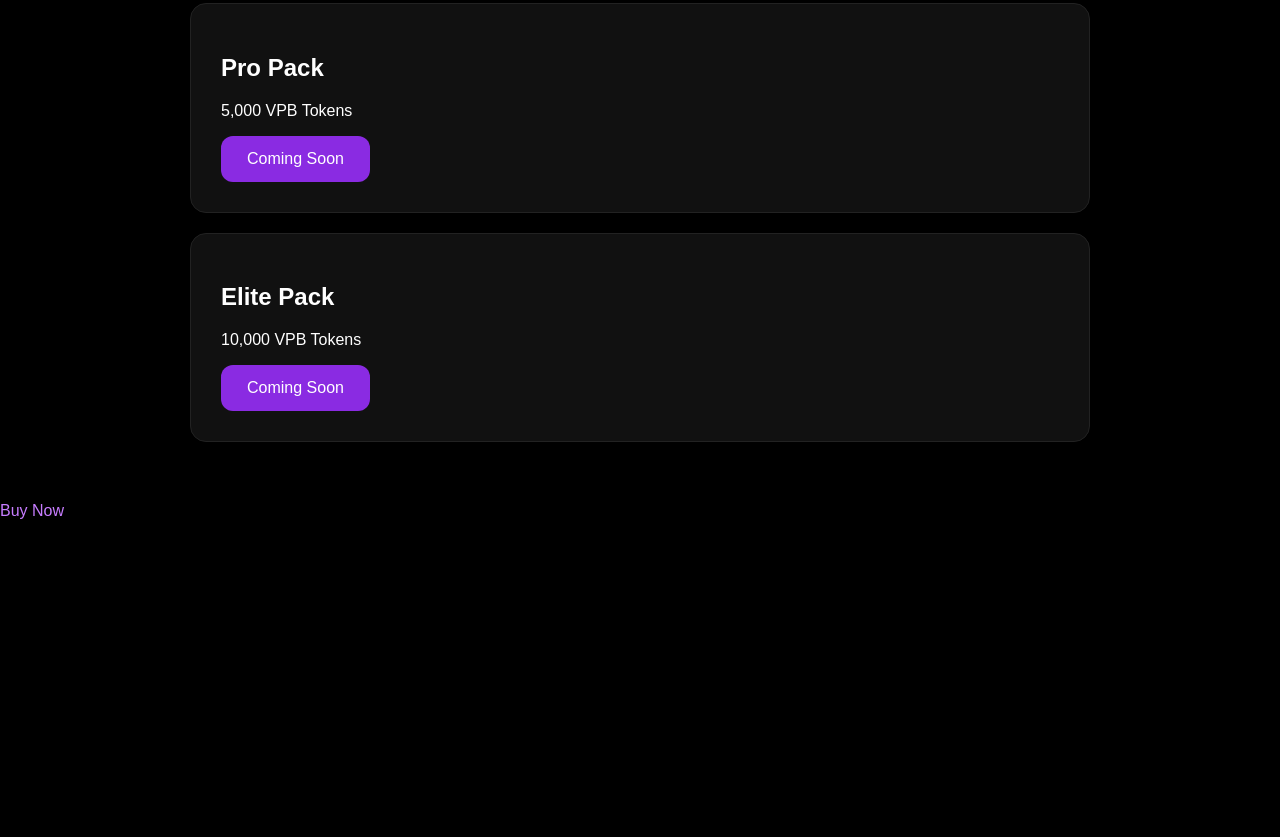
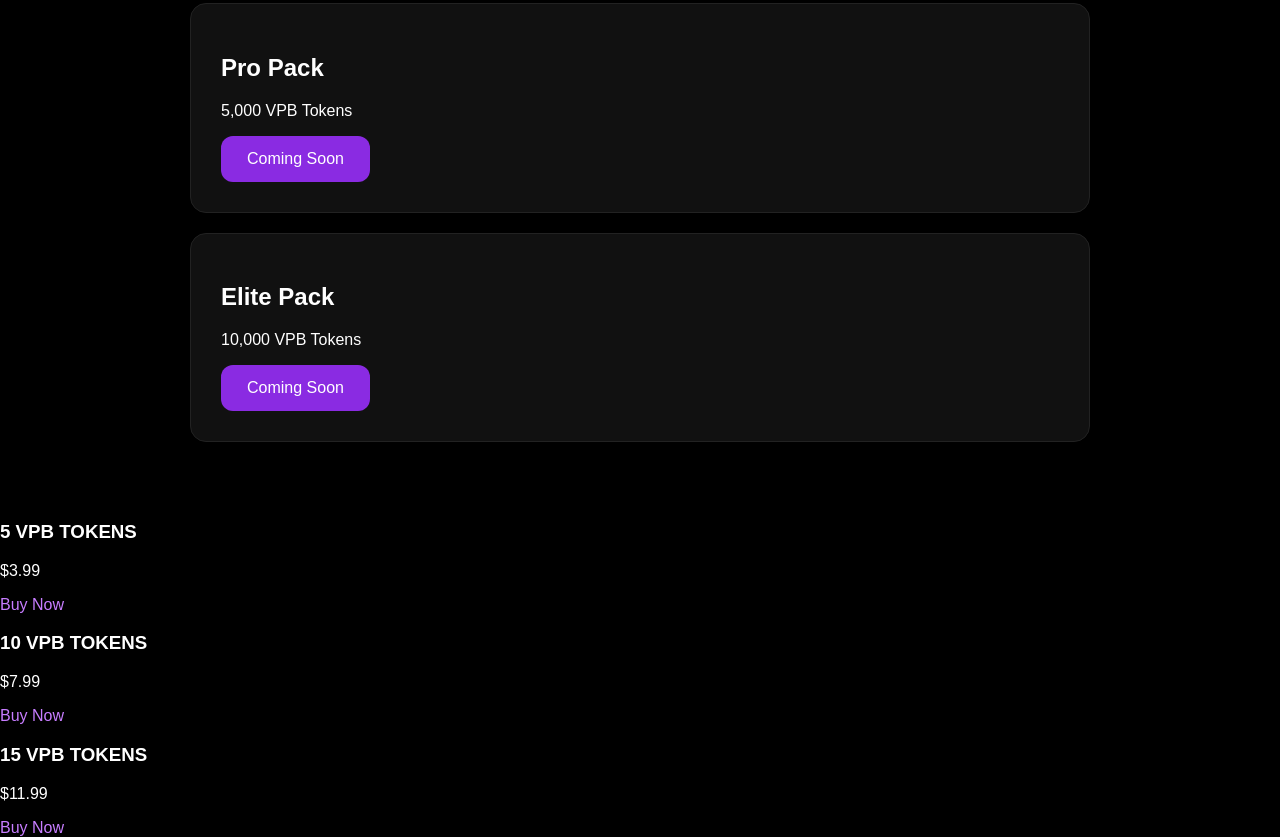
Before and after one commit to omg423966-prog/VBP, a plain HTML site: page buy.html in a window 1280 px wide. Shown: the part 436-1273 px from the top of the page. Before the commit the page ends 956 px from the top, so only its background shows below. Drawn offline with Linux system fonts and the light colour scheme.

Commit message:
Update buy.html

```diff
--- a/buy.html
+++ b/buy.html
@@ -59,4 +59,20 @@ cursor:pointer;
 </div>
 </body>
 </html>
-<a href="https://buy.stripe.com/test_7sYeVf0nf9wf8YfbeYfQI00" target="_blank">Buy Now</a>
+<div class="package">
+  <h3>5 VPB TOKENS</h3>
+  <p>$3.99</p>
+  <a href="https://buy.stripe.com/test_7sYeVf0nf9wf8YfbeYfQI00" target="_blank">Buy Now</a>
+</div>
+
+<div class="package">
+  <h3>10 VPB TOKENS</h3>
+  <p>$7.99</p>
+  <a href="https://buy.stripe.com/test_8x2fZj8TL7o78Yfdn6fQI0110" target="_blank">Buy Now</a>
+</div>
+
+<div class="package">
+  <h3>15 VPB TOKENS</h3>
+  <p>$11.99</p>
+  <a href="https://buy.stripe.com/test_28E00l4DvgYH2zRgzifQI02" target="_blank">Buy Now</a>
+</div>
```
